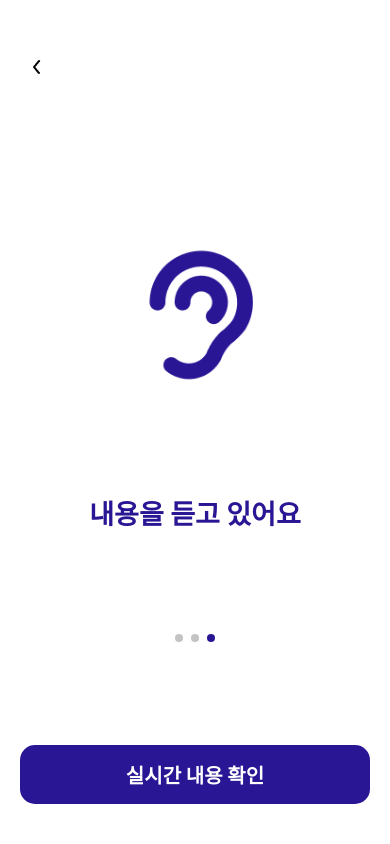
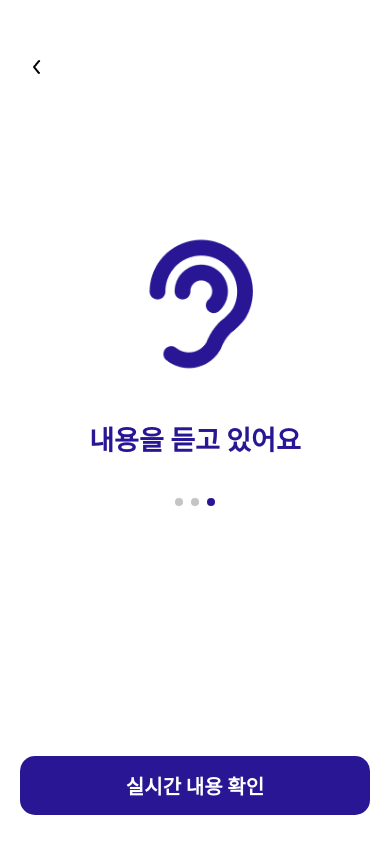
Before and after one commit to AACAPPELLA/Harmony-ReactNative, a React Native app: screen /SharedListeningChat in a window 390 px wide. Built offline with nearby package versions, Linux system fonts and the light colour scheme.

Commit message:
🐛 공유대화 listening창 수정

```diff
--- a/screens/SharedChat/SharedListeningChat.tsx
+++ b/screens/SharedChat/SharedListeningChat.tsx
@@ -29,17 +29,16 @@ const SharedListeningChat = ({ navigation }) => {
 const styles = StyleSheet.create({
   container: {
     flex: 1,
-    justifyContent: 'space-between', // 요소를 위, 아래로 분산
+    justifyContent: 'center',
     alignItems: 'center',
     backgroundColor: '#FFFFFF',
     paddingHorizontal: 20,
-    paddingVertical: 40, // 안전한 여백 추가
   },
   icon: {
     width: 150,
     height: 150,
     marginBottom: 40,
-    marginTop: 200,
+    marginTop: 200
   },
   text: {
     fontSize: 27,
@@ -52,7 +51,7 @@ const styles = StyleSheet.create({
     flexDirection: 'row',
     justifyContent: 'center',
     alignItems: 'center',
-    marginBottom: 40, // 간격 조정
+    marginBottom: 180,
   },
   indicatorInactive: {
     width: 8,
@@ -72,19 +71,25 @@ const styles = StyleSheet.create({
     alignItems: 'center',
     width: '100%',
   },
+  confirmationText: {
+    fontSize: 20,
+    color: '#291695',
+    marginBottom: 15,
+  },
   blueButton: {
     backgroundColor: '#291695',
     paddingVertical: 15,
     paddingHorizontal: 40,
     borderRadius: 15,
-    width: '100%', // 버튼이 전체 너비를 차지하도록
+    marginTop: 70,
+    width: '100%',
   },
   blueButtonText: {
     color: 'white',
     fontSize: 20,
     fontWeight: 'bold',
     textAlign: 'center',
-  },
+  }
 });
 
 export default SharedListeningChat;
```
